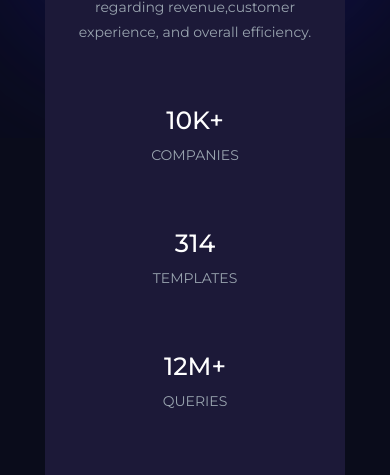
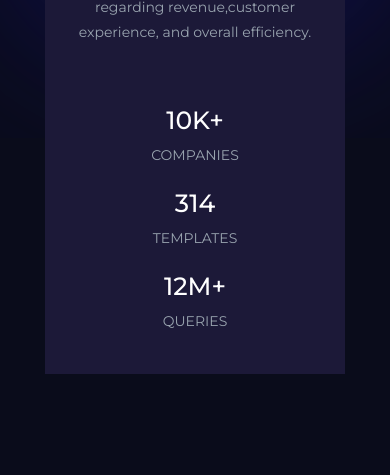
Before and after one commit to Shaifuddin70/Stats-preview-card-component, a plain HTML site: page index.html in a window 390 px wide. Shown: the part 625-1100 px from the top of the page. After the commit the page ends 1019 px from the top, so only its background shows below. Drawn offline with nearby package versions, Linux system fonts and the light colour scheme.

Commit message:
margin correction

```diff
--- a/styles.css
+++ b/styles.css
@@ -41,7 +41,6 @@ h1 {
   font-weight: bold;
 }
 p {
-
   font-size: 14px;
   line-height: 25px;
   color: rgb(153, 164, 175);
@@ -84,7 +83,6 @@ em {
     order: 2;
     background-color: rgb(28, 25, 56);
     text-align: center;
-
   }
   img {
     width: 100%;
@@ -92,4 +90,7 @@ em {
     height: 200px;
     border-radius: 10px 10px 0 0;
   }
+  .details {
+    margin-bottom: -40px;
+  }
 }
```
